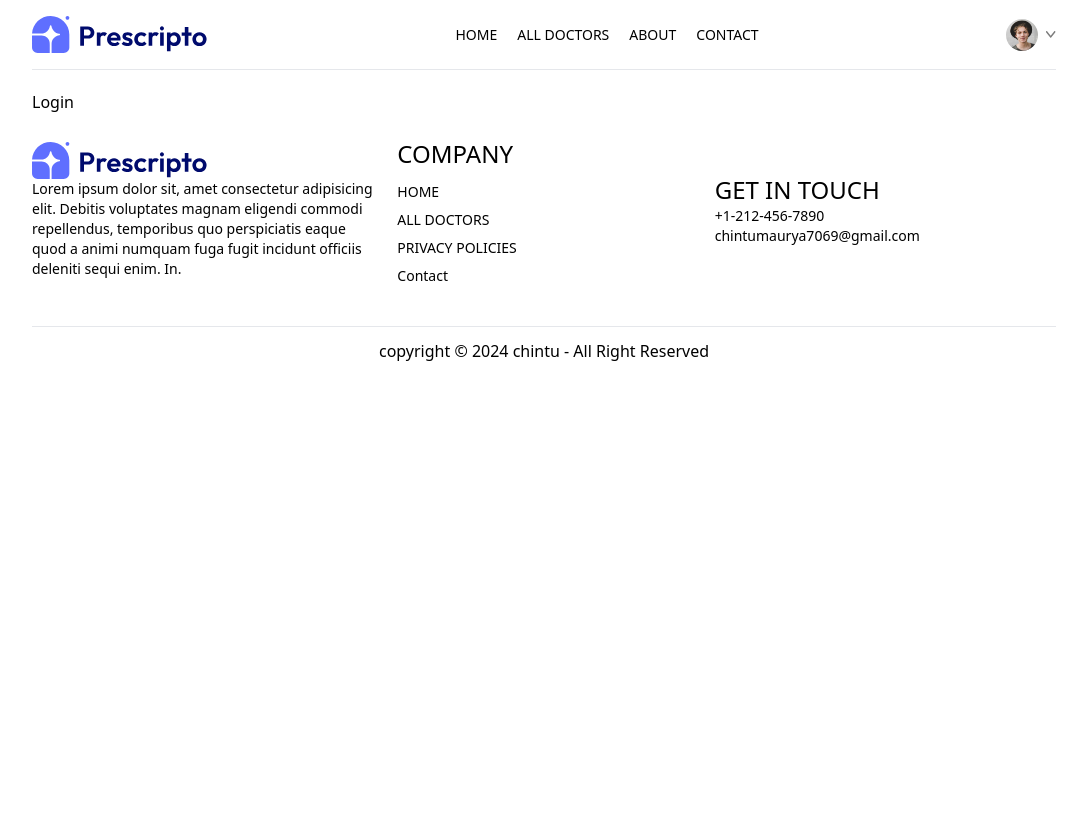
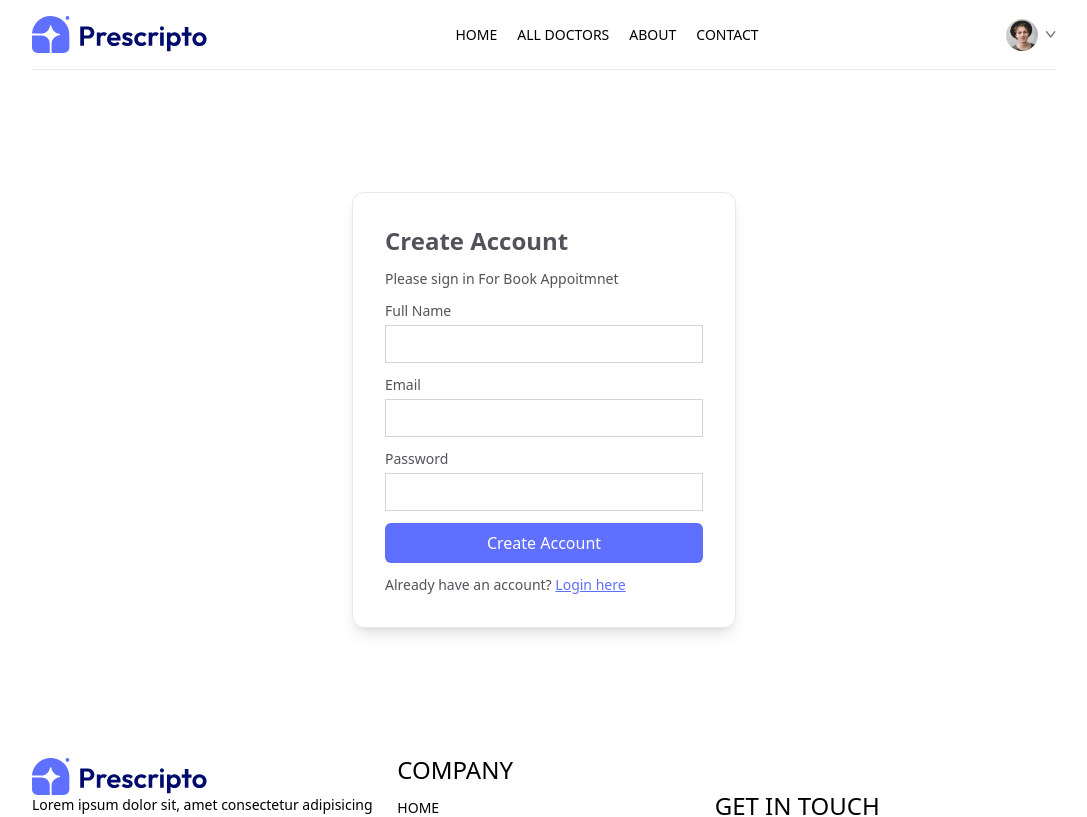
Before and after one commit to chintumaurya7069/Appointment-Booking, a React (Vite) app: page /login in a window 1280 px wide. Shown: the top 817 px of the page, without its empty margins (96-1183 px from the left). Built offline with nearby package versions, Linux system fonts and the light colour scheme.

Commit message:
Login.jsx

```diff
--- a/src/pages/Login.jsx
+++ b/src/pages/Login.jsx
@@ -1,8 +1,43 @@
-import React from 'react'
+import React, { useState } from 'react'
 
 const Login = () => {
+  const [state, setState] = useState('Sign Up')
+  const [email, setEmail] = useState('')
+  const [password, setPassword] = useState('')
+  const [name, setName] = useState('')
+
+  const onSUbmitHandler = async (e) => {
+    e.preventDefault()
+  }
+
   return (
-    <div>Login</div>
+    <form className='min-h-[80vh] flex items-center'>
+      <div className='flex flex-col gap-3 m-auto items-start p-8 min-w-[340px] sm:min-w-96 border rounded-xl text-zinc-600 text-sm shadow-lg'>
+        <p className='text-2xl font-semibold'>{state === 'Sign Up' ? "Create Account" : "Login"}</p>
+        <p>Please {state === 'Sign Up' ? "sign in" : "login"} For Book Appoitmnet</p>
+        {
+          state === "Sign Up" && <div className='w-full'>
+            <p>Full Name</p>
+            <input className='border border-zinc-300 rounder w-full p-2 mt-1' type="text" onChange={(e) => setName(e.target.name)} value={name} required />
+          </div>
+        }
+
+        <div className='w-full'>
+          <p>Email</p>
+          <input className='border border-zinc-300 rounder w-full p-2 mt-1' type="email" onChange={(e) => setEmail(e.target.email)} value={email} required />
+        </div>
+        <div className='w-full'>
+          <p>Password</p>
+          <input className='border border-zinc-300 rounder w-full p-2 mt-1' type="password" onChange={(e) => setPassword(e.target.password)} value={password} required />
+        </div>
+        <button className='bg-primary text-white w-full py-2 rounded-md text-base'>{state === 'Sign Up' ? "Create Account" : "Login"}</button>
+        {
+          state === "Sign Up"
+            ? <p>Already have an account? <span onClick={() => setState('Login')} className='text-primary underline cursor-pointer'>Login here</span></p>
+            : <p>Craete an new account? <span onClick={() => setState('Sign Up')} className='text-primary underline cursor-pointer'>Create here</span> </p>
+        }
+      </div>
+    </form>
   )
 }
 
```
